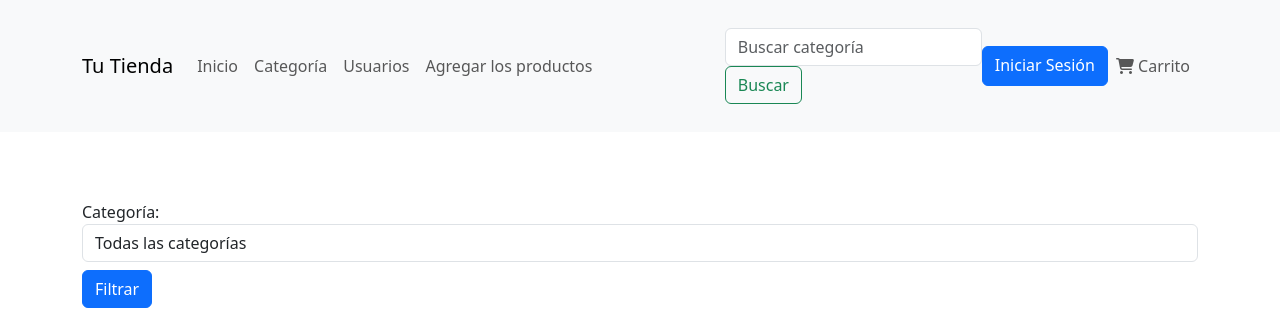
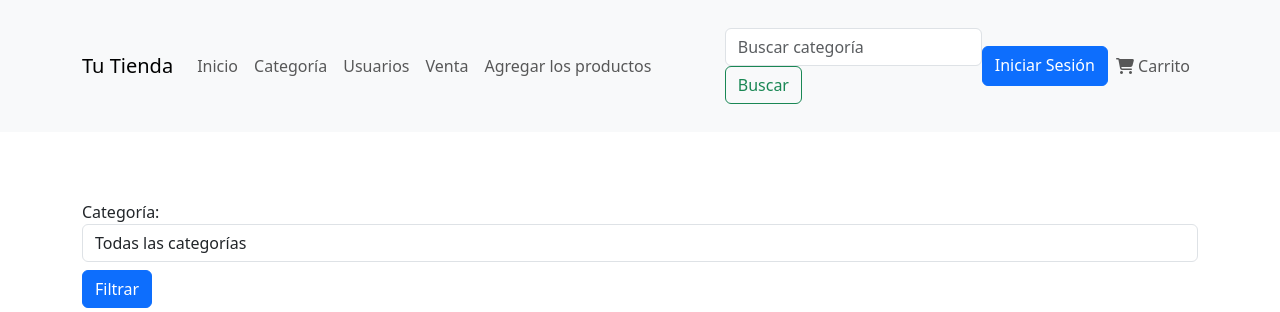
Before and after one commit to RibenDiaz232/PaginaWebTBD, a PHP site: page /admin.php?pagina=1 in a window 1280 px wide. Shown: the top 312 px of the page. Run offline with PHP 8.4, Linux system fonts and the light colour scheme; data comes from the database, SQL or seed files in the repository; data that the repository does not hold is empty; some libraries are stand-ins or nearby versions.

Commit message:
Merge branch 'main' of https://github.com/RibenDiaz232/PaginaWebTBD

```diff
--- a/Chedraui/admin.php
+++ b/Chedraui/admin.php
@@ -104,7 +104,9 @@ $conexion->close();
                     <li class="nav-item">
                         <a class="nav-link" href="usuarios.php">Usuarios</a>
                     </li>
-                    <li class="nav-item">
+                        <li class="nav-item">
+                        <a class="nav-link" href="ventas.php">Venta</a>
+                    </li>
                         <a class="nav-link" href="listadeproductos.php">Agregar los productos</a>
                     </li>
                 </ul>
```
